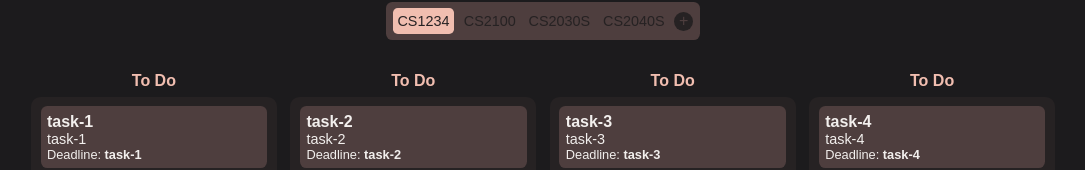
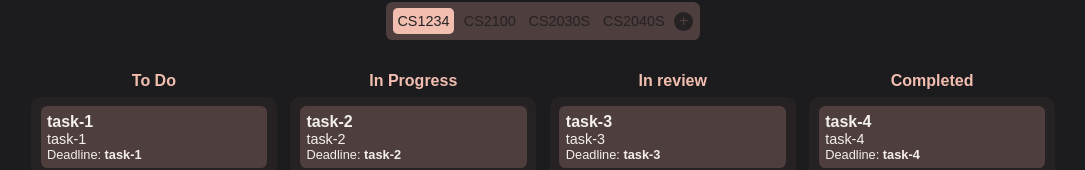
Before and after one commit to Airiinnn/plannerpp-app, a React (Create React App) app: page /kanban in a window 1280 px wide. Shown: the part 130-300 px from the top of the page, without its empty margins (97-1182 px from the left). Built offline with nearby package versions, Linux system fonts and the light colour scheme.

Commit message:
Refactor and minor fixes.

```diff
--- /dev/null
+++ b/src/constants/index.ts
@@ -0,0 +1,18 @@
+export const KANBAN_COLUMNS = [
+  {
+    columnId: "to-do",
+    columnTitle: "To Do"
+  },
+  {
+    columnId: "in-progress",
+    columnTitle: "In Progress"
+  },
+  {
+    columnId: "in-review",
+    columnTitle: "In review"
+  },
+  {
+    columnId: "completed",
+    columnTitle: "Completed"
+  },
+]
--- a/src/features/kanban/Kanban.tsx
+++ b/src/features/kanban/Kanban.tsx
@@ -2,8 +2,9 @@ import React from "react";
 import { DragDropContext, Draggable, Droppable, DropResult } from "react-beautiful-dnd";
 
 import "./kanban.scss";
+import { KANBAN_COLUMNS } from "../../constants";
 import KanbanColumn from "./kanbanColumn/KanbanColumn";
-import Tagbar from "./tagbar/Tagbar";
+import Tagbar from "../ui/tagbar/Tagbar";
 import Modal from "../ui/modal/Modal";
 import KanbanCard from "./kanbanCard/KanbanCard";
 
@@ -12,7 +13,6 @@ import { updateTaskStatus } from "./kanbanSlice";
 
 function Kanban() {
   const dispatch = useAppDispatch();
-  const columns = useAppSelector((state) => state.kanban.columns);
   const tasks = useAppSelector((state) => state.kanban.tasks);
   const modalIsShown = useAppSelector((state) => state.modal.isShown);
 
@@ -40,15 +40,15 @@ function Kanban() {
 
       <DragDropContext onDragEnd={onDragEnd}>
         <div className="kanban-board">
-          {columns.map((column) => (
-            <Droppable key={column.id} droppableId={column.id}>
+          {KANBAN_COLUMNS.map((column) => (
+            <Droppable key={column.columnId} droppableId={column.columnId}>
               {(provided) => (
                 <KanbanColumn
-                  columnHeader="To Do"
+                  columnHeader={column.columnTitle}
                   provided={provided}
                 >
                   {tasks
-                    .filter((task) => task.status === column.id)
+                    .filter((task) => task.status === column.columnId)
                     .map((task, index) => (
                       <Draggable key={task.id} draggableId={task.id} index={index}>
                         {(provided) => (
--- a/src/features/kanban/kanbanCard/kanban-card.scss
+++ b/src/features/kanban/kanbanCard/kanban-card.scss
@@ -6,8 +6,9 @@
   border-radius: 0.4em;
   background: $sub-color;
   padding: 0.4em;
-  transition: $animation-duration;
+  transition: opacity $animation-duration;
   cursor: pointer;
+  margin-bottom: 0.4em;
 }
 
 .kanban-card:hover {
--- a/src/features/kanban/kanbanColumn/kanban-column.scss
+++ b/src/features/kanban/kanbanColumn/kanban-column.scss
@@ -16,7 +16,6 @@
   flex-direction: column;
   justify-content: flex-start;
   align-items: center;
-  gap: 0.4em;
   padding: 0.6em;
   border: none;
   border-radius: 0.6em;
--- a/src/features/kanban/kanbanSlice.ts
+++ b/src/features/kanban/kanbanSlice.ts
@@ -5,6 +5,7 @@ interface UpdateTaskStatusPayload {
   newStatus: string;
 }
 
+// Todo: Temp initial state
 const initialState = {
   tasks: [
     {
@@ -23,24 +24,6 @@ const initialState = {
       id: "task-4",
       status: "completed"
     }
-  ],
-  columns: [
-    {
-      id: "to-do",
-      title: "To Do"
-    },
-    {
-      id: "in-progress",
-      title: "In Progress"
-    },
-    {
-      id: "in-review",
-      title: "In Review"
-    },
-    {
-      id: "completed",
-      title: "Completed"
-    }
   ]
 }
 
--- a/src/features/kanban/tagbar/Tagbar.tsx
+++ b/src/features/ui/tagbar/Tagbar.tsx
@@ -2,7 +2,7 @@ import React from "react";
 
 import "./tagbar.scss";
 import { TagbarProps } from "../../../types";
-import CircleButton from "../../ui/circleButton/CircleButton";
+import CircleButton from "../circleButton/CircleButton";
 
 function Tagbar({ tags }: TagbarProps) {
   return (
```
Also changed, not shown: src/features/ui/tagbar/tagbar.scss (renamed from src/features/kanban/tagbar/tagbar.scss).
